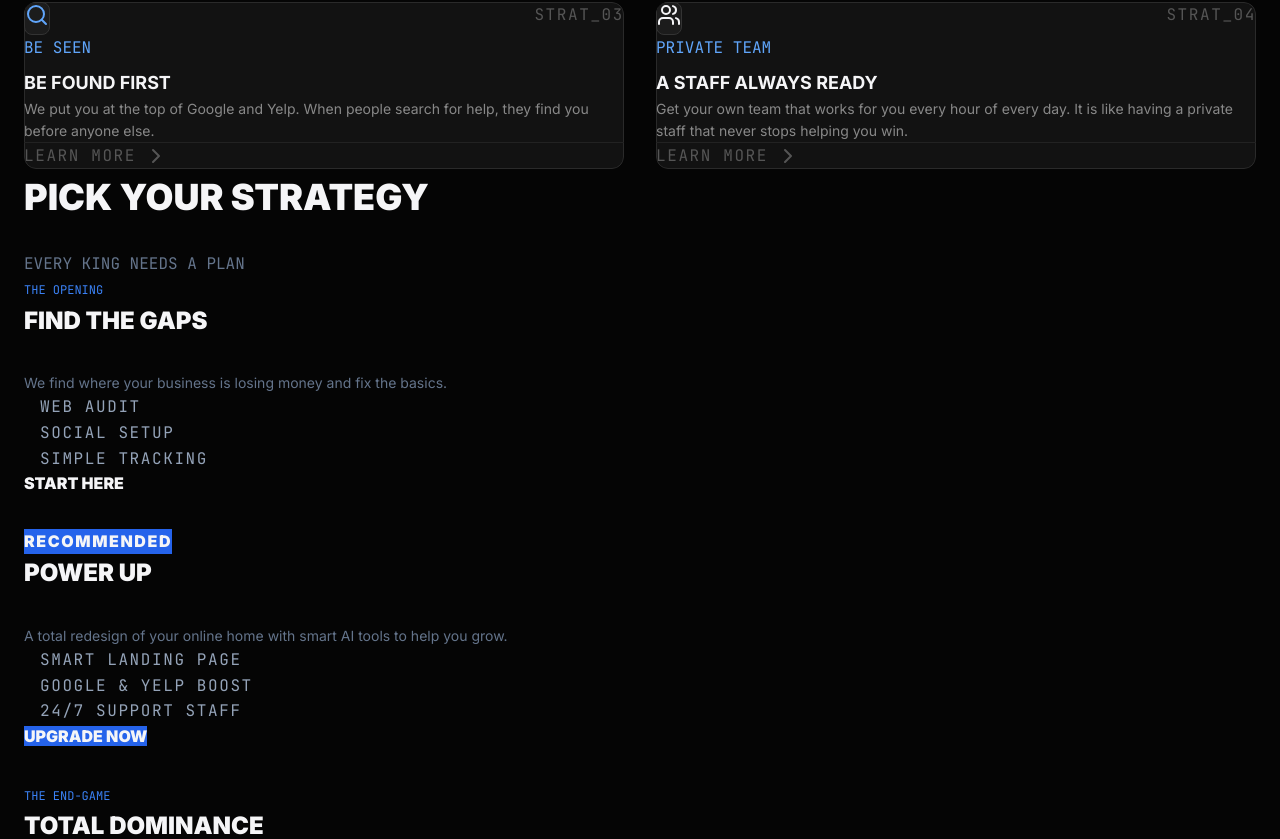
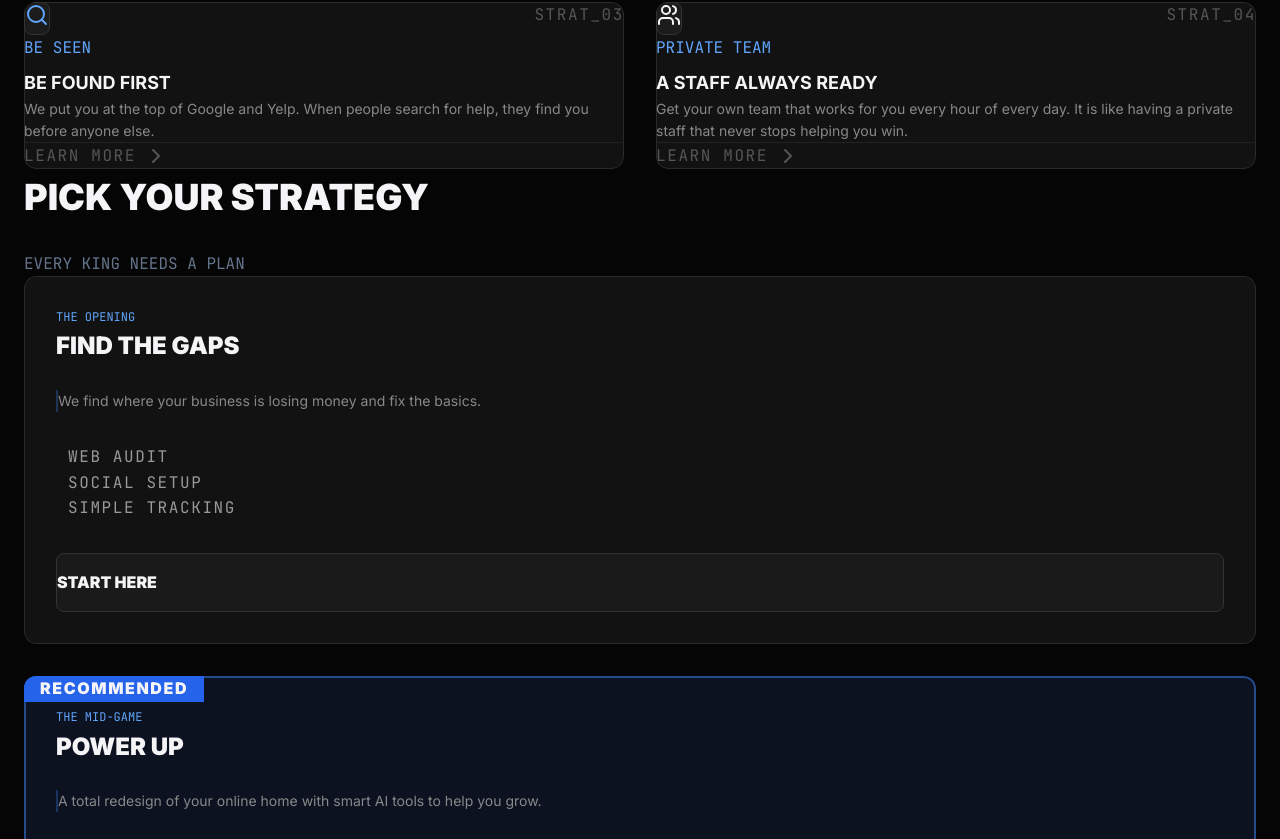
Before and after one commit to crownccreative-code/cccreative, a React (Create React App) app in the folder frontend/: page / in a window 1280 px wide. Shown: the part 781-1620 px from the top of the page. Built offline with nearby package versions, Linux system fonts and the light colour scheme; no server answers.

Commit message:
auto-commit for ac4344ec-d058-4ac1-8742-3b305be28ab4

```diff
--- a/frontend/src/pages/Landing.js
+++ b/frontend/src/pages/Landing.js
@@ -338,29 +338,64 @@ export default function Landing() {
 
       {/* Tiers Section */}
       <section id="fix" className="py-32 px-6 border-t border-white/5">
-        <div className="max-w-7xl mx-auto">
-          <div className="text-left mb-24">
+        <div className="max-w-6xl mx-auto">
+          <div className="text-left mb-16">
             <h2 className="text-4xl md:text-6xl font-black mb-6 tracking-tighter uppercase">{t.tiersHead}</h2>
             <p className="text-slate-500 font-mono text-[10px] tracking-[0.6em] uppercase">{t.tiersSub}</p>
           </div>
 
           <div className="grid lg:grid-cols-3 gap-8">
             {t.tiers.map((tier, idx) => (
-              <div key={idx} className={`p-10 rounded-[2.5rem] border ${idx === 1 ? 'border-blue-500/40 bg-blue-500/[0.03]' : 'border-white/5 bg-white/[0.01]'} backdrop-blur-3xl hover:-translate-y-2 transition-transform relative overflow-hidden group`} style={{ transitionDuration: '700ms' }}>
-                {idx === 1 && <div className="absolute top-0 right-0 px-5 py-1.5 bg-blue-600 text-white text-[9px] font-black uppercase tracking-widest">Recommended</div>}
-                <span className="text-xs font-mono text-blue-500 uppercase tracking-[0.5em] mb-4 block">{tier.name}</span>
-                <h3 className="text-2xl font-black mb-8 uppercase tracking-tighter">{tier.hook}</h3>
-                <p className="text-slate-500 text-sm mb-12 italic border-l-2 border-blue-500/20 pl-6 leading-relaxed">{tier.val}</p>
-                <ul className="space-y-5 mb-14">
+              <div
+                key={idx}
+                className="relative overflow-hidden rounded-xl transition-all duration-300 hover:-translate-y-2 group"
+              >
+                {/* Card Background - Dark Gray Box */}
+                <div
+                  className="absolute inset-0 rounded-xl"
+                  style={{
+                    backgroundColor: idx === 1 ? '#0c1220' : '#121212',
+                    boxShadow: '0 4px 24px rgba(0,0,0,0.6)'
+                  }}
+                ></div>
+                <div
+                  className="absolute inset-0 rounded-xl transition-colors duration-300"
+                  style={{
+                    border: idx === 1 ? '2px solid rgba(59, 130, 246, 0.5)' : '1px solid #2a2a2a'
+                  }}
+                ></div>
+
+                {/* Recommended Badge */}
+                {idx === 1 && (
+                  <div className="absolute top-0 right-0 px-4 py-1.5 bg-blue-600 text-white text-[9px] font-black uppercase tracking-widest rounded-bl-lg">
+                    Recommended
+                  </div>
+                )}
+
+                {/* Content */}
+                <div className="relative z-10 p-8 flex flex-col h-full min-h-[380px]">
+                  <span className="text-xs font-mono text-blue-400 uppercase tracking-[0.4em] mb-3 block">{tier.name}</span>
+                  <h3 className="text-2xl font-black mb-6 uppercase tracking-tighter text-white">{tier.hook}</h3>
+                  <p className="text-sm mb-8 leading-relaxed pl-4" style={{ color: '#888', borderLeft: '2px solid rgba(59, 130, 246, 0.3)' }}>{tier.val}</p>
+                  <ul className="space-y-4 mb-8 flex-1">
                     {tier.features.map(f => (
-                    <li key={f} className="flex items-center gap-4 text-[10px] font-mono uppercase tracking-widest text-slate-400">
-                      <div className="w-1 h-1 bg-blue-500 rounded-full"></div>{f}
+                      <li key={f} className="flex items-center gap-3 text-[10px] font-mono uppercase tracking-widest" style={{ color: '#999' }}>
+                        <div className="w-1.5 h-1.5 bg-blue-500 rounded-full"></div>{f}
                       </li>
                     ))}
                   </ul>
-                <a href="#inquiry" className={`block w-full py-5 text-center text-[10px] font-black uppercase tracking-[0.4em] transition-colors ${idx === 1 ? 'bg-blue-600 text-white shadow-xl shadow-blue-500/20' : 'bg-white/5 border border-white/10 text-white hover:bg-white/10'}`}>
+                  <a
+                    href="#inquiry"
+                    className={`block w-full py-4 text-center text-[10px] font-black uppercase tracking-[0.3em] transition-all duration-300 rounded-lg ${
+                      idx === 1
+                        ? 'bg-blue-600 text-white hover:bg-blue-500 shadow-lg shadow-blue-500/30'
+                        : 'text-white hover:bg-white/10'
+                    }`}
+                    style={idx !== 1 ? { backgroundColor: '#1a1a1a', border: '1px solid #333' } : {}}
+                  >
                     {tier.cta}
                   </a>
+                </div>
               </div>
             ))}
           </div>
```
Lines whose indentation alone changed are shown as unchanged.
